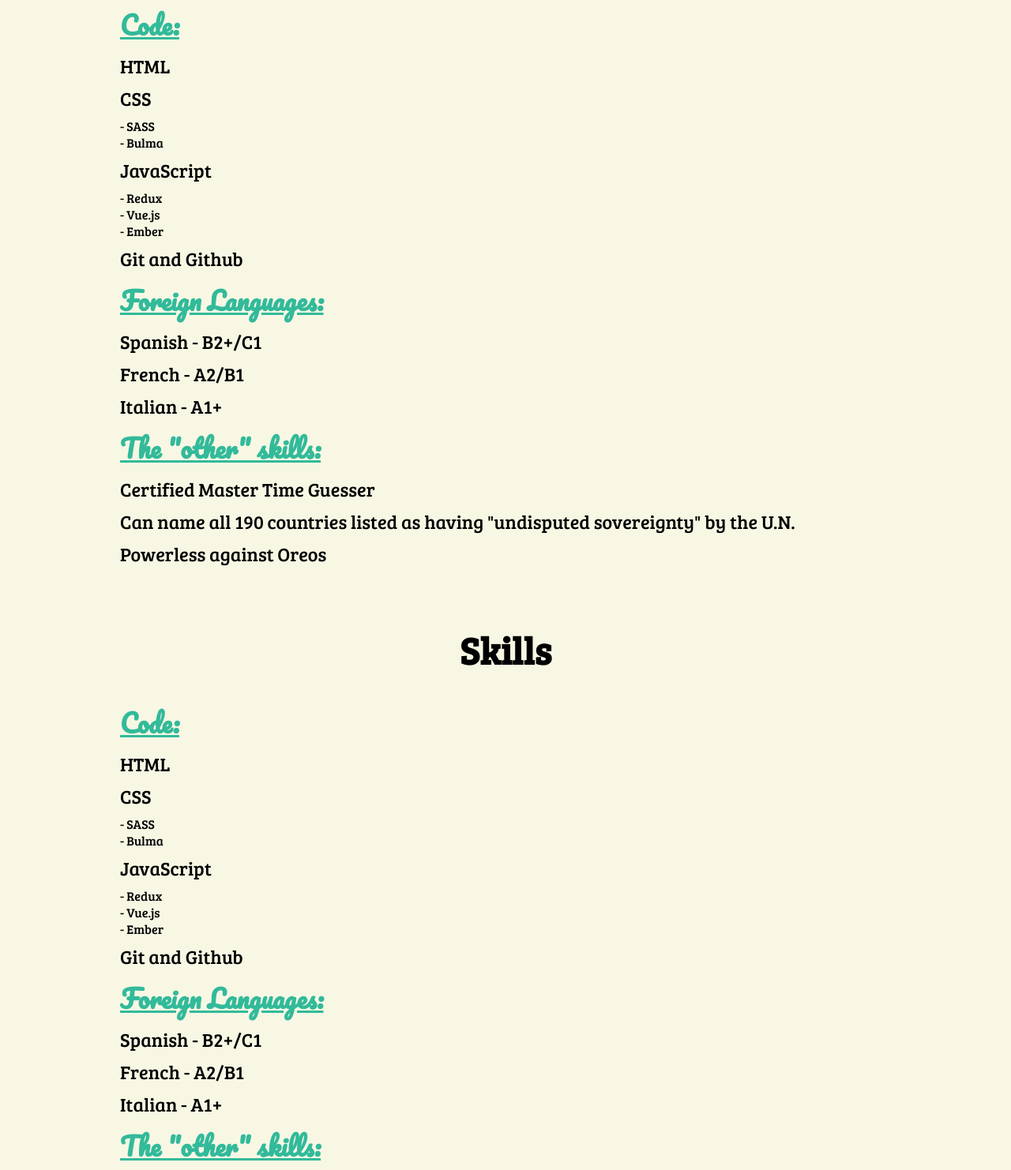
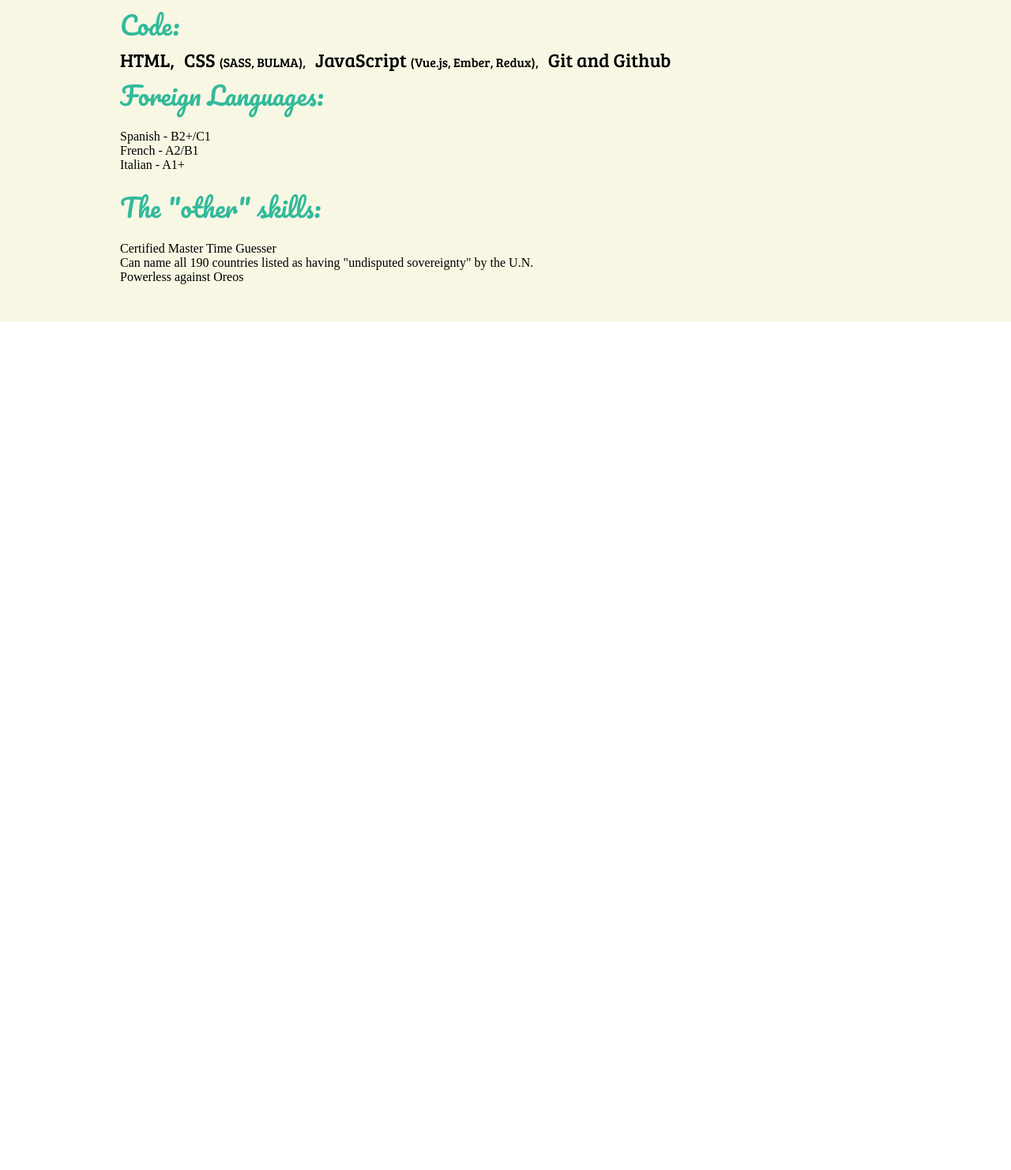
Before and after one commit to willpac828/25-demo, a website: page public/index.html in a window 1280 px wide. Shown: the part 1682-3164 px from the top of the page at 79% size. After the commit the page ends 2090 px from the top, so only its background shows below. Drawn offline with nearby package versions, Linux system fonts and the light colour scheme; files that its build step writes are made by us from their sources.

Commit message:
working on Skills section in horizontal form

```diff
--- a/app/styles/app.scss
+++ b/app/styles/app.scss
@@ -28,27 +28,48 @@
   padding: $m-gutter * 2;
 }
 
+// .skill-category {
+//   margin: 0;
+//   color: $c-nav;
+//   font-family: $f-special;
+//   font-size: 2rem;
+//   text-decoration: underline;
+// }
+//
+// .skill-list {
+//   margin: ($m-gutter / 2) 0;
+//
+//   &__item {
+//     margin: ($m-gutter / 2) 0;
+//     color: $c-black;
+//     font-family: $f-font;
+//     font-size: 1.5rem;
+//   }
+// }
+//
+// .skill-sublist {
+//   &__item {
+//     font-family: $f-font;
+//     font-size: 1rem;
+//   }
+// }
+//
+
 .skill-category {
   margin: 0;
   color: $c-nav;
   font-family: $f-special;
   font-size: 2rem;
-  text-decoration: underline;
-}
-
-.skill-list {
-  margin: ($m-gutter / 2) 0;
 
   &__item {
     margin: ($m-gutter / 2) 0;
+    margin-right: $m-gutter / 2;
     color: $c-black;
     font-family: $f-font;
     font-size: 1.5rem;
   }
-}
 
-.skill-sublist {
-  &__item {
+  &__subitem {
     font-family: $f-font;
     font-size: 1rem;
   }
--- a/public/index.html
+++ b/public/index.html
@@ -100,7 +100,7 @@
       </div>
     </div>
 
-    <div class="section tertiary">
+    <!-- <div class="section tertiary">
       <div class="container">
         <div class="skills">
           <h1 class="projects__header">Skills</h1>
@@ -141,7 +141,7 @@
 
         </div>
       </div>
-    </div>
+    </div> -->
 
 
 
@@ -150,25 +150,19 @@
         <div class="skills">
           <h1 class="projects__header">Skills</h1>
 
-          <h2 class="skill-category">Code:</h2>
+          <p class="skill-category">Code: </p>
 
-          <ul class="skill-list">
-            <li class="skill-list__item">HTML</li>
-            <li class="skill-list__item">CSS</li>
-              <ul class="skill-sublist">
-                <li class="skill-sublist__item">- SASS</li>
-                <li class="skill-sublist__item">- Bulma</li>
-              </ul>
-            <li class="skill-list__item">JavaScript</li>
-              <ul class="skill-sublist">
-                <li class="skill-sublist__item">- Redux</li>
-                <li class="skill-sublist__item">- Vue.js</li>
-                <li class="skill-sublist__item">- Ember</li>
-              </ul>
-            <li class="skill-list__item">Git and Github</li>
-          </ul>
 
-          <h2 class="skill-category">Foreign Languages:</h2>
+            <span class="skill-category__item">HTML,</span>
+
+            <span class="skill-category__item">CSS <span class="skill-category__subitem">(SASS, BULMA),</span></span>
+
+            <span class="skill-category__item">JavaScript <span class="skill-category__subitem">(Vue.js, Ember, Redux),</span></span>
+
+            <span class="skill-category__item">Git and Github</span>
+
+
+          <p class="skill-category">Foreign Languages:</p>
 
             <ul class="skill-list">
                <li class="skill-list__item">Spanish - B2+/C1</li>
@@ -176,7 +170,7 @@
               <li class="skill-list__item">Italian - A1+ </li>
             </ul>
 
-          <h2 class="skill-category">The "other" skills:</h2>
+          <p class="skill-category">The "other" skills:</p>
 
             <ul class="skill-list">
             <li class="skill-list__item">Certified Master Time Guesser</li>
```
